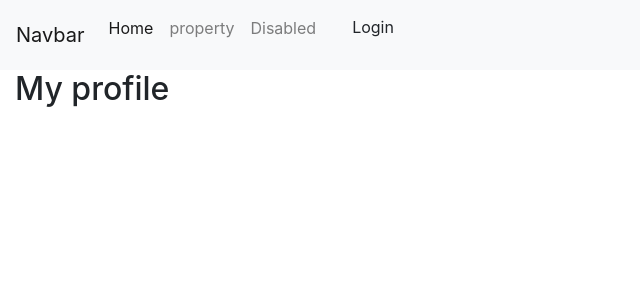
After one commit to Rubyroy12/property-booking, a Django app: template bookingapp/templates/profile.html in a window 1280 px wide. The commit adds this page. Shown: the top 300 px of the page, without its empty margins (0-640 px from the left). Run offline with Django 3.2, Linux system fonts and the light colour scheme; the template is opened without the code that fills it, so the values that code supplies are empty; some libraries are stand-ins or nearby versions.

Commit message:
navigate to profile page

```diff
--- a/bookingapp/models.py
+++ b/bookingapp/models.py
@@ -34,3 +34,8 @@ class Reviews(models.Model):
 
     def __str__(self):
         return f'{self.user.name} Property'
+
+
+class Booking(models.Model):
+    user= models.ForeignKey(Profile, on_delete=models.CASCADE,related_name='booking')
+    property= models.ForeignKey('Property', on_delete=models.CASCADE,related_name='booking')
--- a/bookingapp/templates/details.html
+++ b/bookingapp/templates/details.html
@@ -14,7 +14,7 @@
         <div class="col-md-1"></div>
         <div class="col-md-6">
             <div class="card card-body">
-                <div class="card-title">{{home.name}} - <span>Ksh. {{home.price}}</span> <button class="book btn btn-outline-primary">Book</button></div>
+                <div class="card-title">{{home.name}} - <span>Ksh. {{home.price}}</span> <a class="book btn btn-outline-primary" href="{% url 'profile' user.username %}">Book</a></div>
 
                 <img src="{{ home.image.url }}" alt="{{ home.name }}" class="img-responsive" height="400" width="90%">
 
@@ -24,6 +24,7 @@
             <hr>
             {% for comment in comments %}
             <div>
+                <!-- <p>{{ comment.property.name }}</p> -->
                 <div class="ml-2"><strong>{{ comment.user.user.username }} :</strong> <span
                         class="text-secondary">{{ comment.comment }}</span>
                 </div>
--- /dev/null
+++ b/bookingapp/templates/profile.html
@@ -0,0 +1,11 @@
+{% extends 'base.html'%}
+{% load bootstrap4 %}
+{% load static %}
+{%block content %}
+<div class="container-fluid">
+
+    <h2>My profile</h2>
+</div>
+
+
+{% endblock %}
--- a/bookingapp/urls.py
+++ b/bookingapp/urls.py
@@ -7,7 +7,7 @@ urlpatterns=[
     path('',views.index,name = 'index'),
     path('property/',views.property,name = 'property'),
     path('property/details/<name>/',views.details,name = 'details'),
-    path('account/profile',views.profile,name = 'profile')
+    path('account/profile/<str:username>/',views.profile,name='profile'),
 
 ]
 if settings.DEBUG:
```
Also changed, not shown: bookingapp/views.py (+7 -2 lines).
